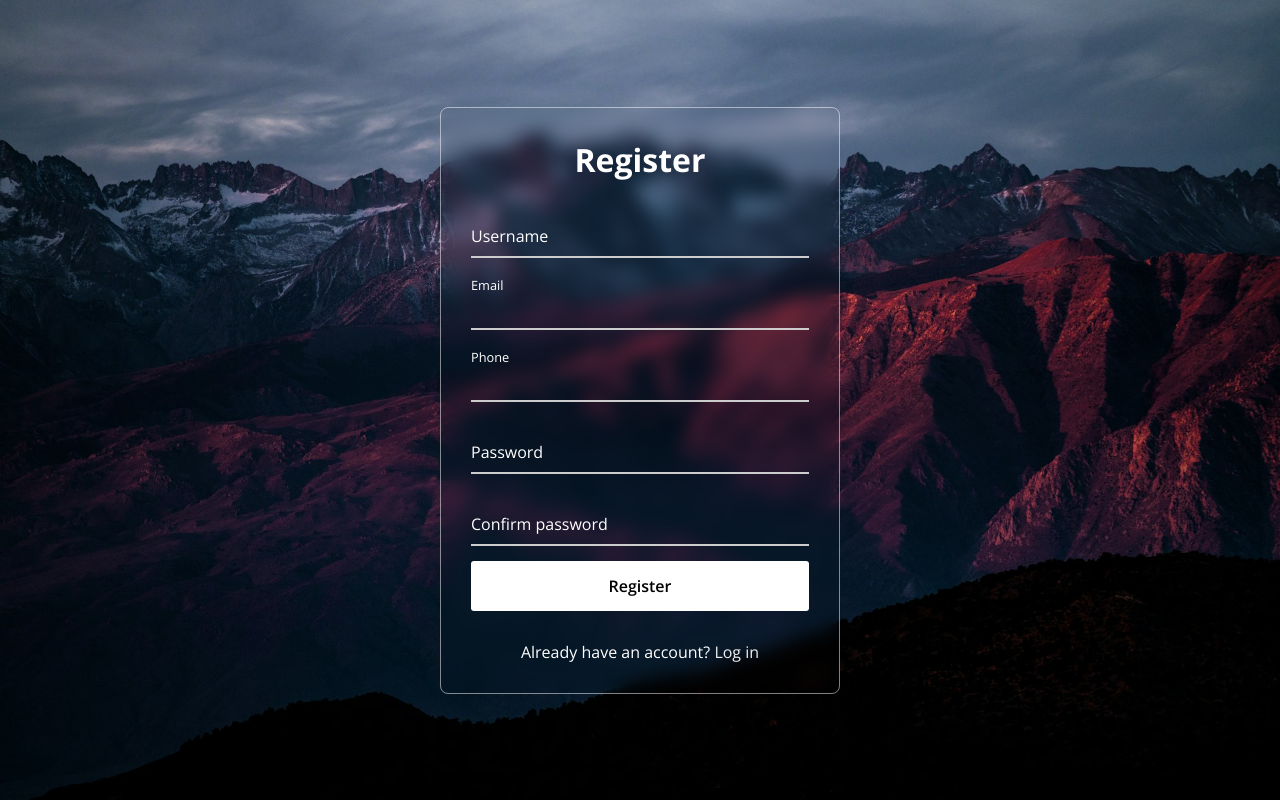
After one commit to Maxwel12744/glassmorphism_login, a Django app: page /register/ in a window 1280 px wide. The commit adds this page. Run offline with Django 5.2, Linux system fonts and the light colour scheme.

Commit message:
Add register page, home page with user records, fix template paths

```diff
--- a/accounts/templates/accounts/login.html
+++ b/accounts/templates/accounts/login.html
@@ -30,14 +30,16 @@
         </div>
         <div class="forget">
           <label for="remember">
-            <input type="checkbox" id="remember" />
+            <input type="checkbox" id="remember" name="remember" />
             <p>Remember me</p>
           </label>
           <a href="#">Forgot password?</a>
         </div>
         <button type="submit">Log In</button>
         <div class="register">
-          <p>Don't have an account? <a href="#">Register</a></p>
+          <p>
+            Don't have an account? <a href="{% url 'register' %}">Register</a>
+          </p>
         </div>
       </form>
     </div>
--- /dev/null
+++ b/accounts/templates/accounts/register.html
@@ -0,0 +1,47 @@
+{% load static %}
+<!doctype html>
+<html>
+  <head>
+    <meta charset="UTF-8" />
+    <meta name="viewport" content="width=device-width, initial-scale=1.0" />
+    <title>Register</title>
+    <link rel="stylesheet" href="{% static 'accounts/css/style.css' %}" />
+  </head>
+  <body>
+    <div class="wrapper">
+      <form method="post">
+        {% csrf_token %}
+        <h2>Register</h2>
+
+        {% for message in messages %}
+        <p>{{ message }}</p>
+        {% endfor %}
+
+        <div class="input-field">
+          <input type="text" name="username" required />
+          <label>Username</label>
+        </div>
+        <div class="input-field">
+          <input type="email" name="email" />
+          <label>Email</label>
+        </div>
+        <div class="input-field">
+          <input type="text" name="phone" />
+          <label>Phone</label>
+        </div>
+        <div class="input-field">
+          <input type="password" name="password" required />
+          <label>Password</label>
+        </div>
+        <div class="input-field">
+          <input type="password" name="confirm_password" required />
+          <label>Confirm password</label>
+        </div>
+        <button type="submit">Register</button>
+        <div class="register">
+          <p>Already have an account? <a href="{% url 'login' %}">Log in</a></p>
+        </div>
+      </form>
+    </div>
+  </body>
+</html>
--- a/accounts/urls.py
+++ b/accounts/urls.py
@@ -2,5 +2,8 @@ from django.urls import path
 from . import views
 
 urlpatterns = [
-    path('', views.login_view, name='login'),
+    path("", views.login_view, name="login"),
+    path("register/", views.register_view, name="register"),
+    path("home/", views.home_view, name="home"),
+    path("logout/", views.logout_view, name="logout"),
 ]
--- a/accounts/views.py
+++ b/accounts/views.py
@@ -1,6 +1,68 @@
+from django.shortcuts import render, redirect
+from django.contrib.auth import authenticate, login, logout
+from django.contrib.auth.models import User
+from django.contrib.auth.decorators import login_required
+from django.contrib import messages
 
-# Create your views here.
-from django.shortcuts import render
+from .models import Profile
+
 
 def login_view(request):
-    return render(request, 'accounts/login.html')
+    # Already logged in? Skip the form.
+    if request.user.is_authenticated:
+        return redirect("home")
+
+    if request.method == "POST":
+        username = request.POST.get("username")
+        password = request.POST.get("password")
+
+        # Reads the users table and checks the hashed password
+        user = authenticate(request, username=username, password=password)
+
+        if user is not None:
+            login(request, user)  # creates the session, updates last_login
+            if not request.POST.get("remember"):
+                request.session.set_expiry(0)  # expire when browser closes
+            return redirect("home")
+
+        messages.error(request, "Invalid username or password")
+
+    return render(request, "accounts/login.html")
+
+
+def register_view(request):
+    if request.method == "POST":
+        username = request.POST.get("username", "").strip()
+        email = request.POST.get("email", "").strip()
+        phone = request.POST.get("phone", "").strip()
+        password = request.POST.get("password")
+        confirm = request.POST.get("confirm_password")
+
+        if not username or not password:
+            messages.error(request, "Username and password are required")
+        elif password != confirm:
+            messages.error(request, "Passwords do not match")
+        elif User.objects.filter(username=username).exists():
+            messages.error(request, "That username is already taken")
+        else:
+            # SAVE to the database (create_user hashes the password)
+            user = User.objects.create_user(
+                username=username, email=email, password=password
+            )
+            Profile.objects.create(user=user, phone=phone)
+            messages.success(request, "Account created. You can log in now.")
+            return redirect("login")
+
+    return render(request, "accounts/register.html")
+
+
+@login_required(login_url="login")
+def home_view(request):
+    # READ all saved records from the database
+    profiles = Profile.objects.select_related("user").order_by("-created_at")
+    return render(request, "accounts/home.html", {"profiles": profiles})
+
+
+def logout_view(request):
+    logout(request)
+    return redirect("login")
```
Also changed, not shown: accounts/admin.py (+19 -5 lines), accounts/templates/accounts/home.html (added, +33 -0 lines).
